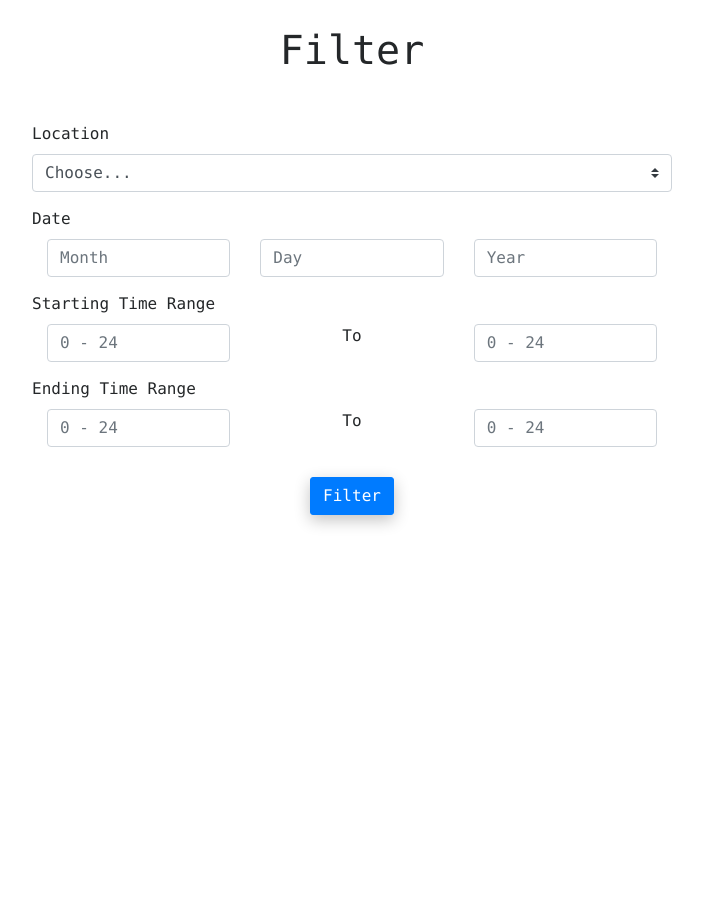
After one commit to ConderShou/COMS4111_Proj1, a Flask app: template templates/filter.html in a window 1280 px wide. The commit adds this page. Shown: the top 921 px of the page, without its empty margins (288-991 px from the left). Run offline with Flask 2, Linux system fonts and the light colour scheme; the template is opened without the code that fills it, so the values that code supplies are empty; parts of the project's set-up code (start-up, migrations or seed data) failed here and were passed over; some libraries are stand-ins or nearby versions.

Commit message:
filter ui

```diff
--- a/server.py
+++ b/server.py
@@ -230,23 +230,25 @@ def add_interested(event_id):
   return redirect(url_for('show_event', event_id=event_id))
 
 
-@app.route('/search')
-def search():
+@app.route('/filter')
+def filter():
 
   # Get all building names currently used
-  query = "SELECT bname FROM locations" #CONFIRM THIS IS CORRECT
+  query = "SELECT building_name FROM locations" #CONFIRM THIS IS CORRECT
 
   cursor = g.conn.execute(query)
 
   bnames = []
   for result in cursor:
-    bnames.append(result)
+    bnames.append(result.building_name)
 
   context = dict(bnames = bnames)
 
+  return render_template("filter.html", **context)
 
-  return render_template("search.html", **context)
-
+@app.route('/filter/results', methods=['POST'])
+def filter_results():
+  pass
 
 @app.route('/login')
 def login():
@@ -297,7 +299,8 @@ def create_user():
   return redirect('/login')
 
 
-app.secret_key = 'secret'
+
+app.secret_key = 'a mysterious key unbeknowst to man'
 
 if __name__ == "__main__":
   import click
--- a/static/style.css
+++ b/static/style.css
@@ -115,6 +115,55 @@ h1 {
     text-align: center;
 }
 
+/* Search */
+
+.search form {
+    margin-top: 3em;
+}
+
+.form-group {
+    margin: auto;
+    margin-top: 15px;
+}
+
+.form-group {
+    width: 50%;
+}
+
+.dates_input label {
+   width: 100%;
+}
+
+.dates_input input {
+    /*margin-right: 5px;*/
+    /*width: 100%;*/
+    /*float: left;*/
+}
+
+.submit {
+    width: 100%;
+    text-align: center;
+    margin-top: 30px;
+}
+
+.search button {
+    margin: auto;
+    text-align: center;
+}
+
+.time-label {
+    width: 100%;
+}
+
+.to {
+    text-align: center;
+}
+
+/*.input-group-prepend {
+    height: calc(2.25rem + 2px);
+    width: auto;
+}*/
+
 
 
 /* Hovering buttons look (Quizlet) */
--- /dev/null
+++ b/templates/filter.html
@@ -0,0 +1,70 @@
+{% extends "layout.html" %}
+{% block title %}Filter{% endblock %}
+{% block header %}Filter{% endblock %}
+
+{% block content %}
+<div class="search">
+
+<form method="POST" action="/filter/results">
+    <div class="locations_input form-group">
+        <label class="location-label" for="locations-select">Location</label>
+        <select id="locations-select" class="custom-select">
+            <option name="location" selected>Choose...</option>
+            {% for n in bnames %}
+                <option value="{{n}}">{{ n }}</option>
+            {% endfor %}
+        </select>
+    </div>
+    <div class="dates_input form-group row">
+        <label class="date-label">Date</label>
+        <div class="col">
+            <input type="text" name="month" class="form-control" placeholder="Month">
+        </div>
+        <div class="col">
+            <input type="text" name="day" class="form-control" placeholder="Day">
+        </div>
+        <div class="col">
+            <input type="text" name="year" class="form-control" placeholder="Year">
+        </div>
+    </div>
+    <div class="start_input form-group row">
+        <label class="time-label">Starting Time Range</label>
+        <div class="col">
+            <input type="text" name="start-upper" class="form-control" placeholder="0 - 24">
+        </div>
+        <div class="col to">
+            <label>To</label>
+        </div>
+        <div class="col">
+            <input type="text" name="start-lower" class="form-control" placeholder="0 - 24">
+        </div>
+    </div>
+    <div class="end_input form-group row">
+        <label class="time-label">Ending Time Range</label>
+        <div class="col">
+            <input type="text" name="end-upper" class="form-control" placeholder="0 - 24">
+        </div>
+        <div class="col to">
+            <label>To</label>
+        </div>
+        <div class="col">
+            <input type="text" name="end-lower" class="form-control" placeholder="0 - 24">
+        </div>
+    </div>
+
+    <div class="submit">
+        <button class="btn btn-primary" type="submit">Filter</button>
+    </div>
+
+</form>
+
+<div>
+    {% for n in data %}
+    <a href="{{ url_for('show_event', event_id=n.id ) }}">
+      <img class="cube_image" src={{ n.image_url }}>
+    </a>
+    {% endfor %}
+</div>
+
+</div>
+{% endblock %}
--- a/templates/index.html
+++ b/templates/index.html
@@ -4,8 +4,8 @@
 
 {% block content %}
   <div class="menu">
-    <a href="{{ url_for('search') }}">
-      <button class="btn btn-warning other-btn">Search</button>
+    <a href="{{ url_for('filter') }}">
+      <button class="btn btn-warning other-btn">Filter</button>
     </a>
     <button class="btn btn-info other-btn">Interested</button>
     <button class="btn btn-success other-btn">Recommended</button>
```
Also changed, not shown: templates/search.html (deleted, +0 -7 lines).
